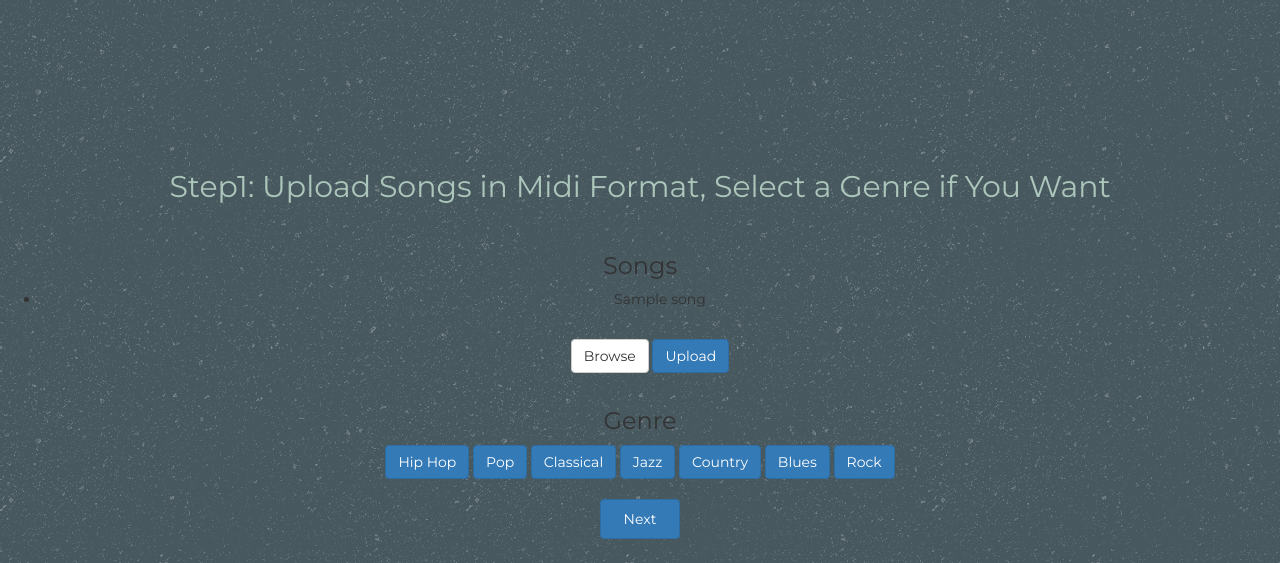
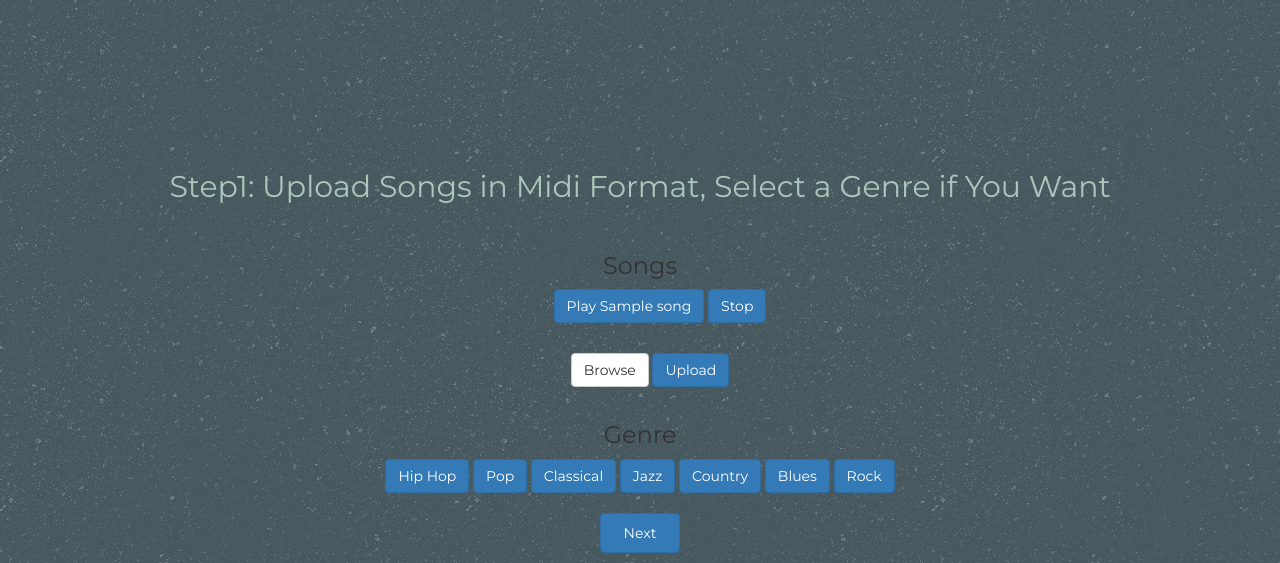
Before and after one commit to AdrianArmaselu/aDi-music, a Flask app: template graphmodel/templates/index.html in a window 1280 px wide. Shown: the top 563 px of the page. Run offline with Flask 2, Linux system fonts and the light colour scheme; the template is opened without the code that fills it: most values are stand-ins (such as "Sample title", 1, 10 or a date in 2020); some libraries are stand-ins or nearby versions.

Commit message:
change UI song list to button

```diff
--- a/graphmodel/run.py
+++ b/graphmodel/run.py
@@ -18,7 +18,7 @@ def allowed_file(filename):
 
 @app.route('/', methods=['GET', 'POST'])
 def upload_file():
-    songs = os.listdir('files/songs')
+    songs = os.listdir('static/files/songs')
     if request.method == 'POST':
         for f_name in ['file']: #, 'file2'
             f = request.files[f_name]
--- a/graphmodel/templates/index.html
+++ b/graphmodel/templates/index.html
@@ -6,8 +6,9 @@
         <h3>Songs</h3>
         <ul>
             {% for song in songs %}
-            <li class="song">{{song}}</li>
+            <a href="#" onClick="MIDIjs.play('static/files/songs/{{song}}');"><button class="btn btn-primary" >Play {{song}}</button></a>
             {% endfor %}
+            <a href="#" onClick="MIDIjs.stop();"><button class="btn btn-primary" >Stop</button></a><br>
         </ul>
         <form action="" method=post enctype=multipart/form-data class="form-horizontal" style="margin-left:20px" >
             <fieldset>
```
Also changed, not shown: 4 other files.
